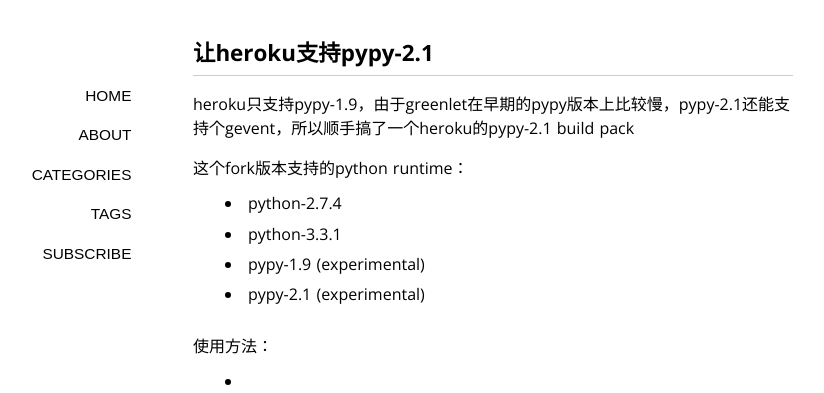
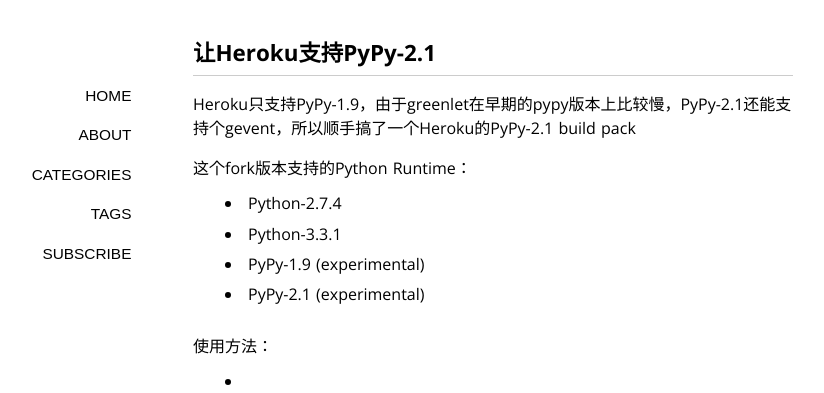
Before and after one commit to ntkrnl/ntkrnl.github.io, a Jekyll site: the page built from _posts/2013-10-29-heroku-build-pack-pypy-2.1.markdown, in a window 1280 px wide and 1400 px high. Shown: the top 393 px of the window, without its empty margins (147-971 px from the left). Built offline with Jekyll 4.4.1, drawn with Linux system fonts in a browser that asks for light colours; some web fonts are replaced; Markdown is read by kramdown in place of the engine named in the settings; comment, search, counter and statistics services are not loaded; some of the changed text lies outside the part shown.

Commit message:
uper case

```diff
--- a/_posts/2013-10-29-heroku-build-pack-pypy-2.1.markdown
+++ b/_posts/2013-10-29-heroku-build-pack-pypy-2.1.markdown
@@ -4,22 +4,22 @@
 date: 2013-10-29 01:00:00+00:00
 layout: post
 slug: heroku-build-pack-pypy-2.1
-title: 让heroku支持pypy-2.1
+title: 让Heroku支持PyPy-2.1
 wordpress_id: 173
 categories:
-- python
+- Python
 tags:
-- heroku
-- pypy
+- Heroku
+- PyPy
 ---
-heroku只支持pypy-1.9，由于greenlet在早期的pypy版本上比较慢，pypy-2.1还能支持个gevent，所以顺手搞了一个heroku的pypy-2.1 build pack
+Heroku只支持PyPy-1.9，由于greenlet在早期的pypy版本上比较慢，PyPy-2.1还能支持个gevent，所以顺手搞了一个Heroku的PyPy-2.1 build pack
 
-这个fork版本支持的python runtime：
+这个fork版本支持的Python Runtime：
 
-- python-2.7.4
-- python-3.3.1
-- pypy-1.9 (experimental)
-- pypy-2.1 (experimental)
+- Python-2.7.4
+- Python-3.3.1
+- PyPy-1.9 (experimental)
+- PyPy-2.1 (experimental)
 
 使用方法：
 
@@ -30,15 +30,15 @@
 
 - 在`runtime.txt`里面，写`pypy-2.1`
 
-使用tornado hello world， `ab -n 10000 -c 300`做了下性能测试
+使用Tornado hello world， `ab -n 10000 -c 300`做了下性能测试
 
-- python-2.7.4
+- Python-2.7.4
  ![](http://ww3.sinaimg.cn/large/7dea1af1tw1ea1f2snxvuj20ge0ghjt8.jpg)
-- pypy-1.9
+- PyPy-1.9
  ![](http://ww2.sinaimg.cn/large/7dea1af1tw1ea1f2r6q37j20g80g5gnc.jpg)
-- pypy-2.1
+- PyPy-2.1
 ![](http://ww4.sinaimg.cn/large/7dea1af1tw1ea1f2nn5hyj20gc0gcq48.jpg)
 
-可以看出和pypy-2.1相比，python-2.7.4和pypy-1.9都是渣渣
+可以看出和PyPy-2.1相比，Python-2.7.4和PyPy-1.9都是渣渣
 
-值得注意的是pypy占用的内存颇多，python-2.7.4大概启动的时候使用30mb的内存，pypy则至少150mb。而heroku的一个free instance只有500mb的内存，所以如果用supervisor启动多个进程的时候，要注意设置[PYPY_GC_MAX](http://doc.pypy.org/en/latest/gc_info.html)，防止内存溢出。
+值得注意的是PyPy占用的内存颇多，Python-2.7.4大概启动的时候使用30mb的内存，PyPy则至少150mb。而Heroku的一个free instance只有500mb的内存，所以如果用Supervisor启动多个进程的时候，要注意设置[PYPY_GC_MAX](http://doc.pypy.org/en/latest/gc_info.html)，防止内存溢出。
```
